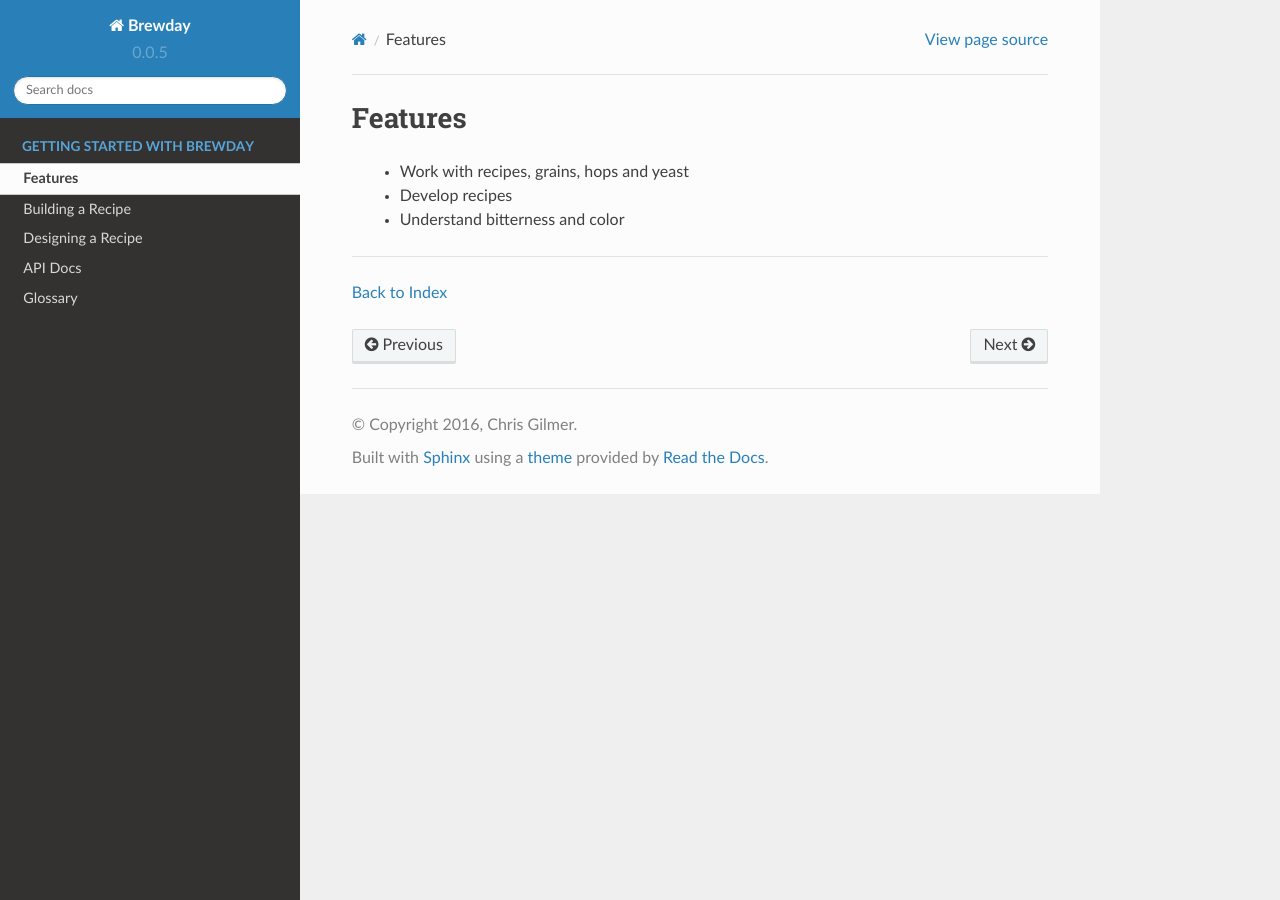
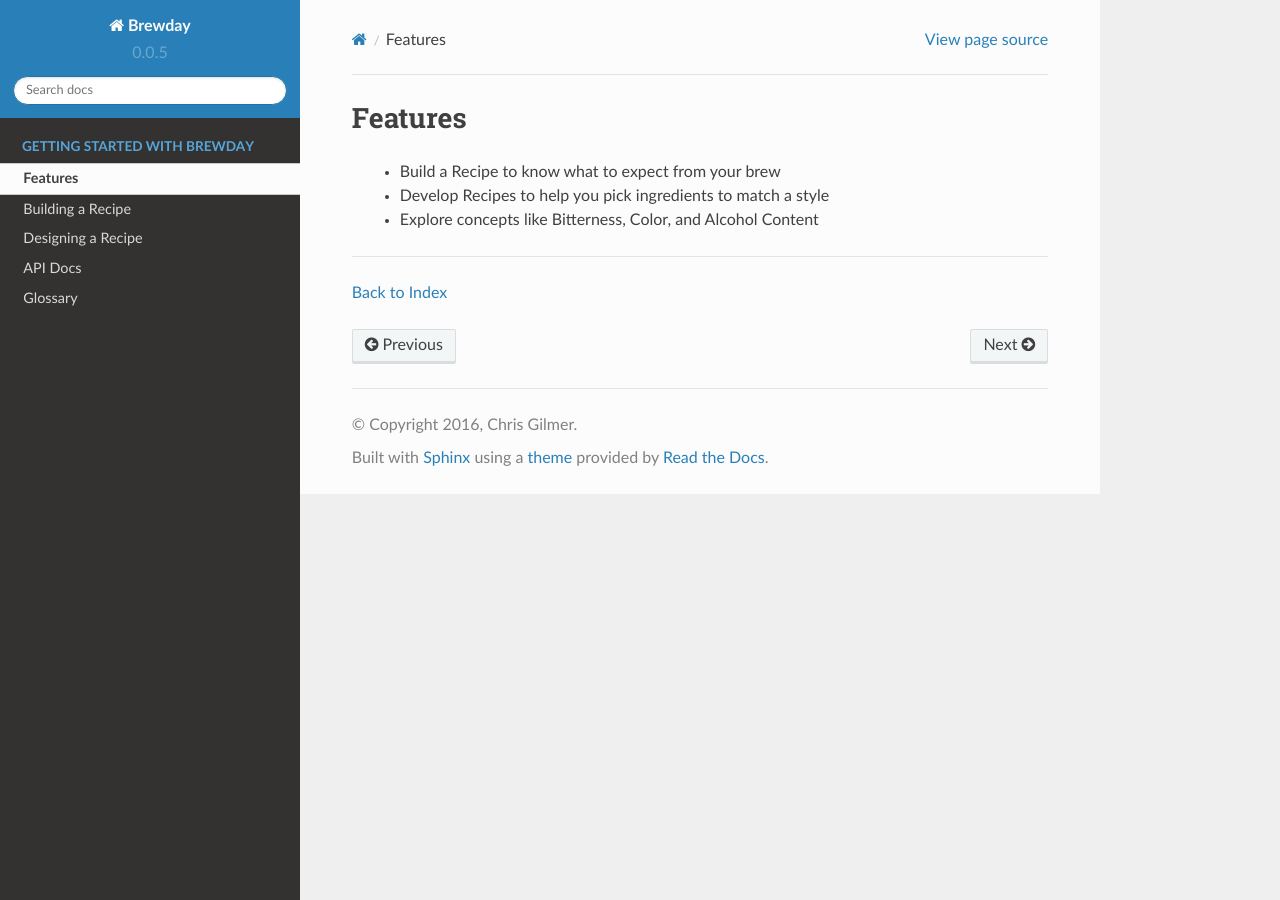
Before and after one commit to chrisgilmerproj/brewday, a Sphinx documentation site: the page built from docs/source/tutorial/features.rst, in a window 1280 px wide. Built offline with Sphinx 7.4.7 and the Read the Docs theme 2.0.0, drawn with Linux system fonts in a browser that asks for light colours.

Commit message:
Update features list

```diff
--- a/docs/source/tutorial/features.rst
+++ b/docs/source/tutorial/features.rst
@@ -1,9 +1,9 @@
 Features
 ========
 
-  * Work with recipes, grains, hops and yeast
-  * Develop recipes
-  * Understand bitterness and color
+  * Build a Recipe to know what to expect from your brew
+  * Develop Recipes to help you pick ingredients to match a style
+  * Explore concepts like Bitterness, Color, and Alcohol Content
 
 ----
 
```
